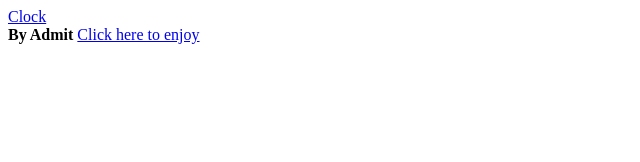
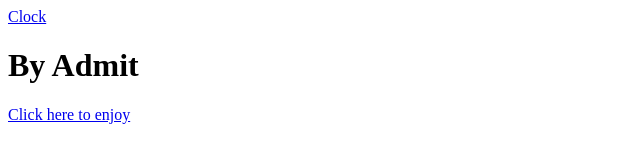
Before and after one commit to amiturfnd/amiturfnd.github.io, a plain HTML site: page index.html in a window 1280 px wide. Shown: the whole page, without its empty margins (0-640 px from the left). Drawn offline with Linux system fonts and the light colour scheme.

Commit message:
Update index.html

```diff
--- a/index.html
+++ b/index.html
@@ -1,5 +1,5 @@
 <a href="/clock">Clock</a>
 <br>
-<strong>By Admit</strong>
+<h1>By Admit</h1>
 
 <a href="whatsapp://send?text=Hello, Its me Amit Singh. I have a big offer for you. http://amiturfnd.github.io/clock">Click here to enjoy</a>
```
